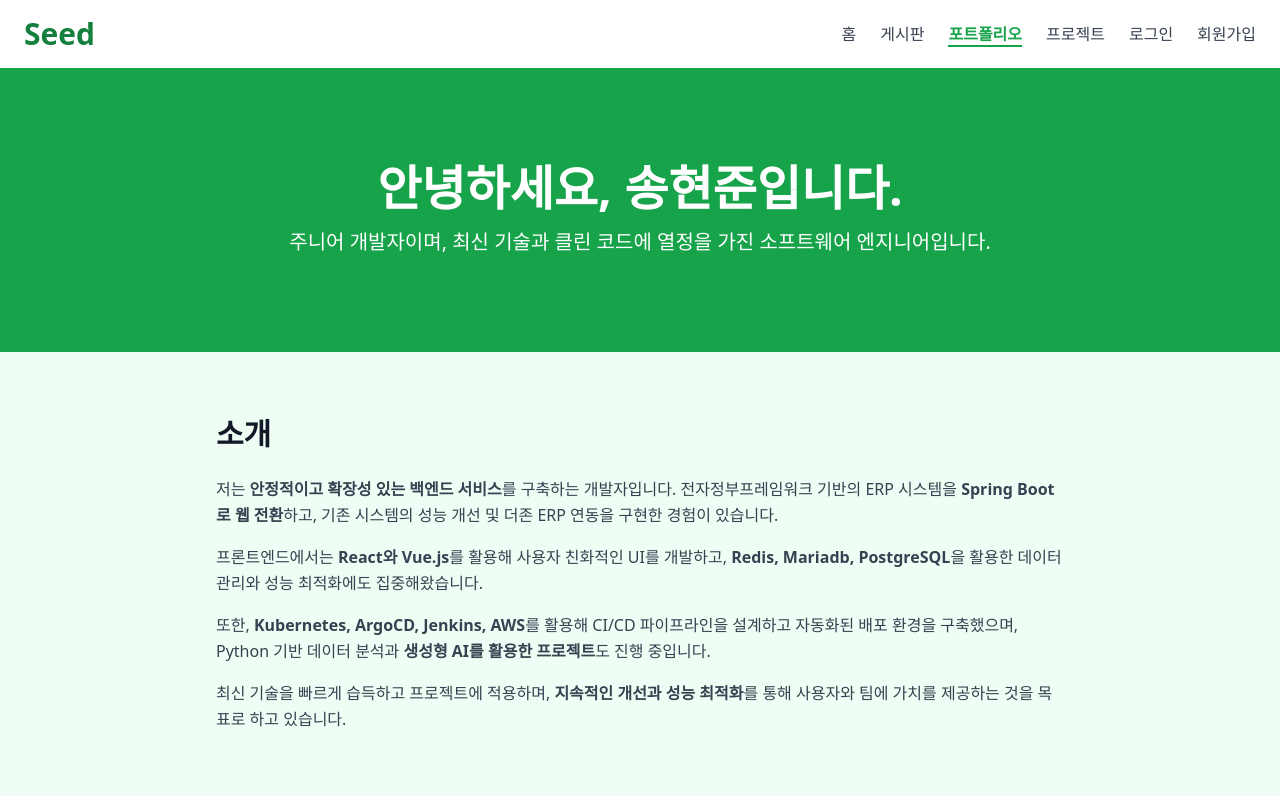
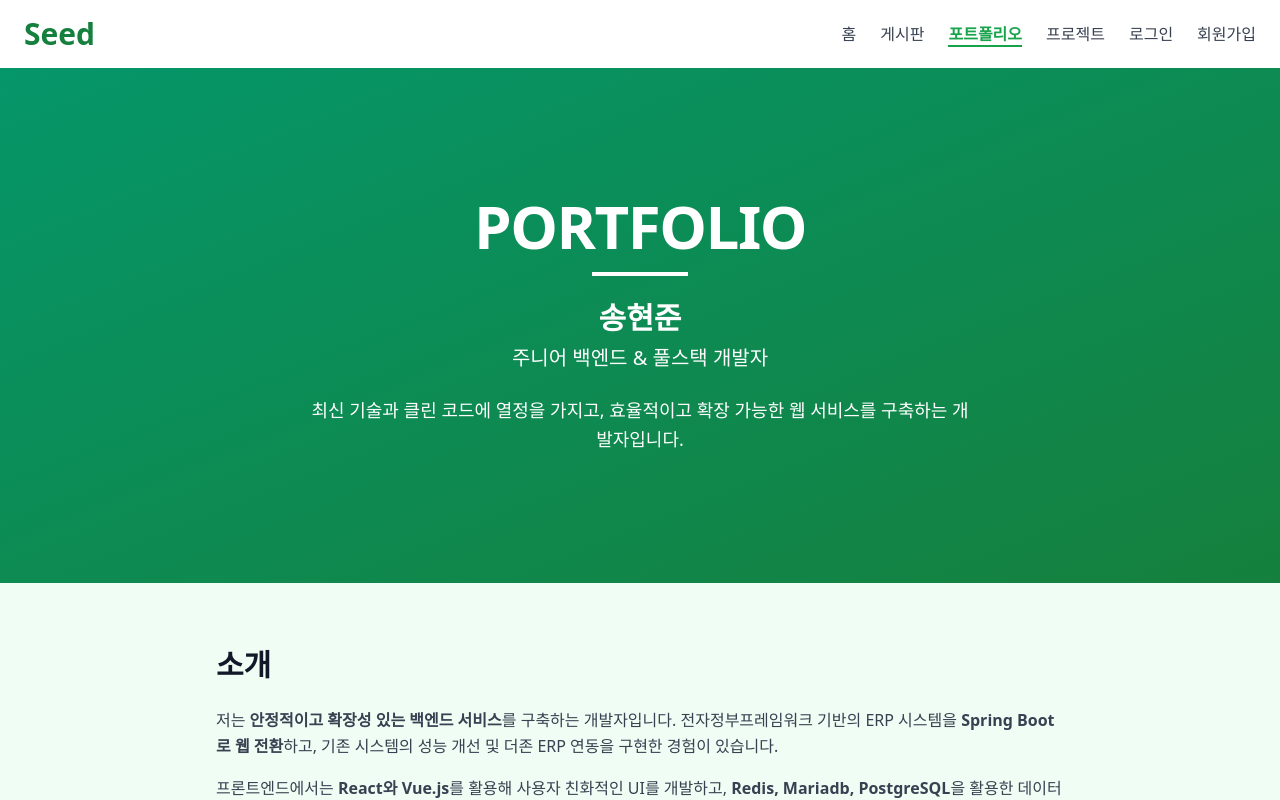
Before and after one commit to Hyeonjunnn/Seed_v1_FE, a React (Create React App) app: page /portfolio in a window 1280 px wide. Shown: the top 800 px of the page. Built offline with nearby package versions, Linux system fonts and the light colour scheme; no server answers.

Commit message:
25.08.04 포트폴리오 표지 수정

```diff
--- a/src/components/HeroSection.jsx
+++ b/src/components/HeroSection.jsx
@@ -2,12 +2,39 @@ import React from 'react';
 
 const HeroSection = () => {
   return (
-    <section className="bg-primary-600 text-white py-24 px-6 text-center">
-      <h1 className="text-5xl font-extrabold mb-4">안녕하세요, 송현준입니다.</h1>
-      <p className="text-xl max-w-3xl mx-auto">
-        주니어 개발자이며, 최신 기술과 클린 코드에 열정을 가진 소프트웨어 엔지니어입니다.
-      </p>
-    </section>
+    <>
+      <style>
+        {`
+          @media print {
+            body {
+              -webkit-print-color-adjust: exact;
+              print-color-adjust: exact;
+            }
+            .hero-section {
+              background: #059669 !important; /* 인쇄 시 초록색 고정 (emerald-600) */
+              color: white !important;
+            }
+          }
+        `}
+      </style>
+
+      <section className="hero-section bg-gradient-to-br from-emerald-600 to-green-700 text-white py-32 px-6 text-center flex flex-col items-center justify-center">
+        {/* 포트폴리오 제목 */}
+        <h1 className="text-6xl font-extrabold mb-4 tracking-tight">PORTFOLIO</h1>
+
+        {/* 구분선 */}
+        <div className="w-24 h-1 bg-white mb-6"></div>
+
+        {/* 이름 및 직무 */}
+        <h2 className="text-3xl font-semibold mb-2">송현준</h2>
+        <p className="text-xl mb-6">주니어 백엔드 & 풀스택 개발자</p>
+
+        {/* 짧은 소개 */}
+        <p className="text-lg max-w-2xl mx-auto leading-relaxed">
+          최신 기술과 클린 코드에 열정을 가지고, 효율적이고 확장 가능한 웹 서비스를 구축하는 개발자입니다.
+        </p>
+      </section>
+    </>
   );
 };
 
```
